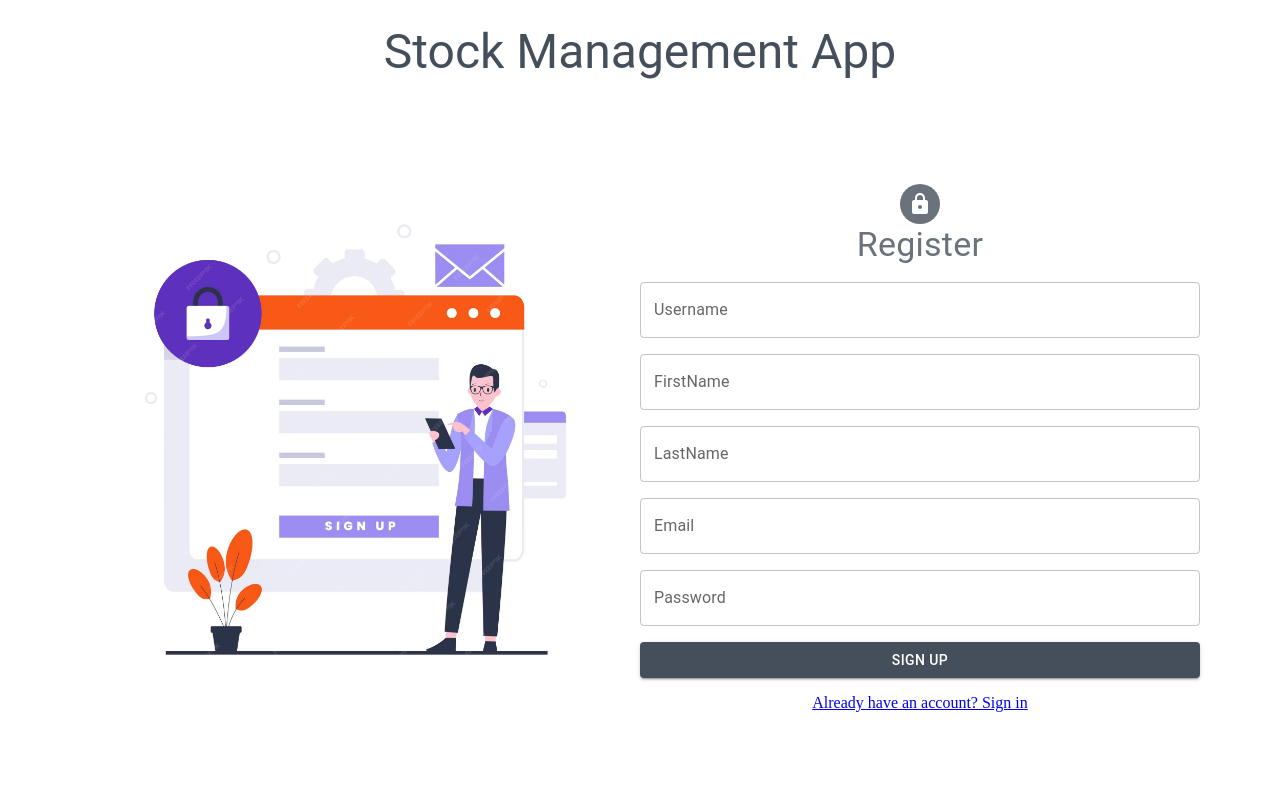
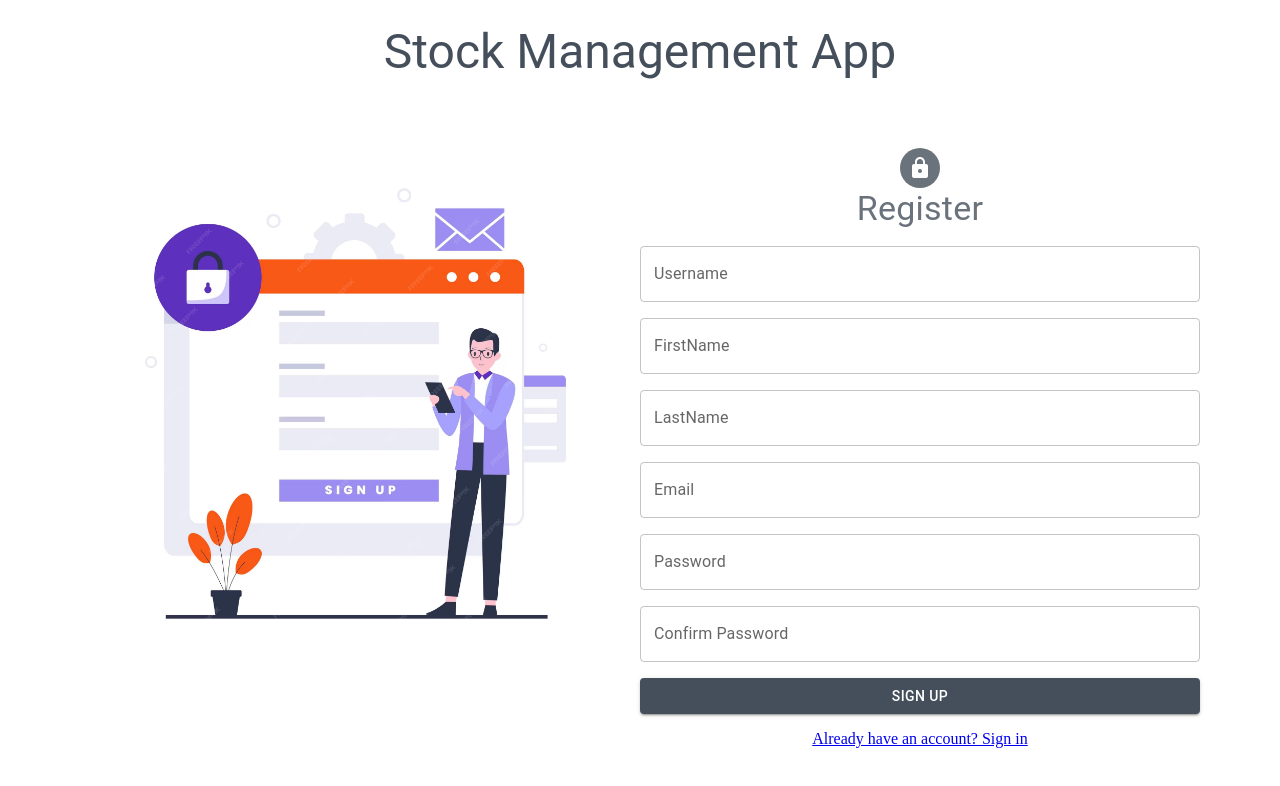
Before and after one commit to nidakasap/Stock-App-React, a React (Vite) app: page /register in a window 1280 px wide. Shown: the top 786 px of the page. Built offline with nearby package versions, Linux system fonts and the light colour scheme.

Commit message:
Added password validation

```diff
--- a/src/pages/Register.jsx
+++ b/src/pages/Register.jsx
@@ -36,6 +36,9 @@ const SignupSchema = Yup.object().shape({
     .matches(/[A-Z]+/, "Password must have an uppercase")
     .matches(/[!,?{}><%&$#£+-.]+/, " Password must have a special char")
     .required(),
+  confirmPassword: Yup.string()
+    .oneOf([Yup.ref("password"), null], "Passwords must match")
+    .required("Please confirm your password"),
 });
 
 const Register = () => {
@@ -85,7 +88,14 @@ const Register = () => {
             }}
             validationSchema={SignupSchema}
             onSubmit={(values, actions) => {
-              register(values);
+              if (values.password !== values.confirmPassword) {
+                actions.setFieldError(
+                  "confirmPassword",
+                  "Passwords do not match"
+                );
+              } else {
+                register(values);
+              }
             }}
           >
             {({
@@ -155,6 +165,22 @@ const Register = () => {
                     error={touched.password && Boolean(errors.password)}
                     helperText={touched.password && errors.password}
                   />
+                  <TextField
+                    id="confirmPassword"
+                    name="confirmPassword"
+                    type="password"
+                    label="Confirm Password"
+                    value={values.confirmPassword}
+                    onChange={handleChange}
+                    onBlur={handleBlur}
+                    error={
+                      touched.confirmPassword && Boolean(errors.confirmPassword)
+                    }
+                    helperText={
+                      touched.confirmPassword && errors.confirmPassword
+                    }
+                  />
+
                   <Button variant="contained" type="submit">
                     Sign Up
                   </Button>
```
